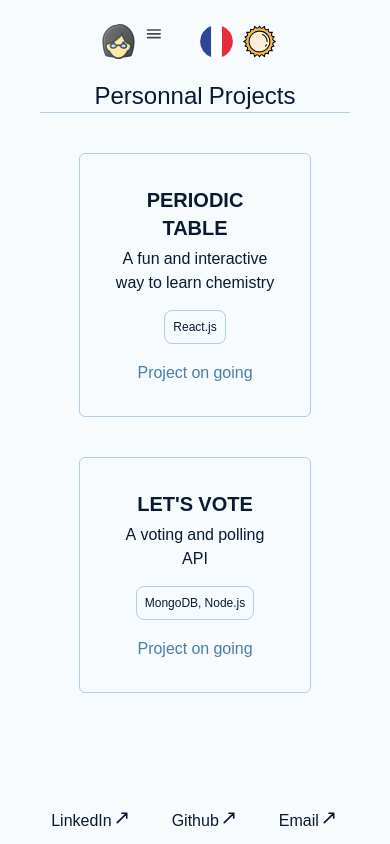
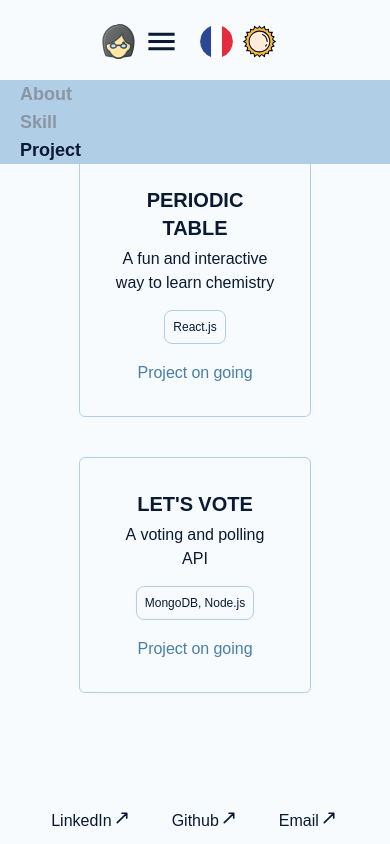
Before and after one commit to BabaxRhb/portfolio, a React (Vite) app: page /projects/personnal in a window 390 px wide. Both pictures are taken after a click on the button 161 px from the left and 41 px from the top of the page. Built offline with nearby package versions, Linux system fonts and the light colour scheme.

Commit message:
fix: header responsivity, there is still work to do but general structure done

```diff
--- a/src/shared/components/Navbar.tsx
+++ b/src/shared/components/Navbar.tsx
@@ -1,8 +1,9 @@
 import { useTranslation } from "react-i18next";
 import { Link, useLocation } from "react-router-dom";
-import Menu from "src/assets/menu.svg?react";
 import { ActionBtn } from "./ui/button/Btn";
 import { useState } from "react";
+
+import Menu from "src/assets/menu.svg?react";
 
 interface NavigateLinkBtnProps {
 	link: string,
@@ -21,13 +22,12 @@ const NavigateLinkBtn = ({link, title, baseStyle} : NavigateLinkBtnProps) => {
 	)
 }
 
-const Navbar = () => {
+const NavMenu = ({ direction} : { direction: string }) => {
 	const [ t ] = useTranslation("global");
 	const { pathname } = useLocation();
 	const [ projectClick, setProjectClick ] = useState(false);
-	const [ menuClick, setMenuClick ] = useState(false);
 
-	const isMobile = window.innerWidth <= 420;
+	const isProjectsPath = pathname.includes("projects");
 
 	const navbarItems = [
 	  { title: t("about.title"),link: "/about" },
@@ -36,38 +36,50 @@ const Navbar = () => {
 	  { title: t("project.personnal.acro"), link: "/projects/personnal"}
 	];
 
+	const directionClass = direction === "row" ? "phone:flex-row max-phone:hidden" : "flex-col";
+
 	const baseStyle = "phone:text-2xl text-lg font-bold mx-5 hover:scale-105 transition-all";
 
 	return (
-	  <nav>
-		<div className="flex phone:flex-row flex-col">
-			<div className="phone:hidden block">
-				<ActionBtn Icon={Menu} onClick={() => setMenuClick(!menuClick)}/>
-			</div>
-			{
-				(isMobile && menuClick) || (!isMobile) &&
-				<div className="flex flex-col phone:flex-row w-full">
+		<div className={`flex ${directionClass} w-full`}>
 			<NavigateLinkBtn link={navbarItems[0].link} title={navbarItems[0].title} baseStyle={baseStyle} />
 			<NavigateLinkBtn link={navbarItems[1].link} title={navbarItems[1].title} baseStyle={baseStyle} />
 			<div
-						onClick={() => setProjectClick(!projectClick)}
 				className={`
-							${baseStyle} ${pathname.includes("projects") ? "text-text" : "text-text-disabled"}
+					${baseStyle} ${ isProjectsPath ? "text-text" : "text-text-disabled"}
 					flex flex-col
 				`}
 			>
-						{t("project.title")}
+				<button
+					className="max-phone:text-left"
+					onClick={() => setProjectClick(prev => !prev)
+				}>{t("project.title")}</button>
 				{
 					projectClick &&
-								<div className="flex flex-col w-full">
+						<div className="flex flex-col w-fit phone:absolute phone:top-15 bg-secondary">
 							<NavigateLinkBtn link={navbarItems[2].link} title={navbarItems[2].title} baseStyle={baseStyle} />
 							<NavigateLinkBtn link={navbarItems[3].link} title={navbarItems[3].title} baseStyle={baseStyle} />
 						</div>
 				}
 			</div>
 		</div>
+	)
 }
+
+const Navbar = () => {
+	const [ menuClick, setMenuClick ] = useState(false);
+
+	return (
+		<nav>
+			<NavMenu direction="row"/>
+			<div className="phone:hidden block">
+				<ActionBtn Icon={Menu} onClick={() => { setMenuClick(prev => !prev)}} />
 			</div>
+			{ menuClick &&
+				<div className="absolute top-20 left-0 w-full bg-secondary phone:hidden">
+					<NavMenu direction="column"/>
+				</div>
+			}
 		</nav>
 	);
 };
--- a/src/shared/pages/Project/Project.tsx
+++ b/src/shared/pages/Project/Project.tsx
@@ -2,6 +2,6 @@ import { Outlet } from "react-router-dom";
 
 export default function ProjectsLayout() {
   return (
-	<div><Outlet /></div>
+    <div><Outlet /></div>
   );
 }
--- a/src/shared/route/AppRoute.tsx
+++ b/src/shared/route/AppRoute.tsx
@@ -7,6 +7,7 @@ import Skill from "../pages/Skill"
 import GeneralLayout from "../layouts/Layout"
 import Project42 from "../pages/Project/Project42"
 import ProjectPersonnal from "../pages/Project/ProjectPersonnal"
+import ProjectsLayout from "../pages/Project/Project"
 
 const AppRoute = () => {
     return (
@@ -15,12 +16,12 @@ const AppRoute = () => {
                 <Route path='/' element={<Home />} />
                 <Route path="/home" element={<Home />} />
                 <Route path="/about" element={<About />} />
-                <Route path="/projects">
+                <Route path="/skills" element={<Skill />} />
+                <Route path="/projects" element={<ProjectsLayout />}>
                     <Route index element={<Navigate to="42" replace />} />
                     <Route path="42" element={<Project42 />} />
                     <Route path="personnal" element={<ProjectPersonnal />} />
                 </Route>
-                <Route path="/skills" element={<Skill />} />
             </Route>
         </Routes>
     )
```
Also changed, not shown: src/assets/menu.svg. Lines whose indentation alone changed are shown as unchanged.
